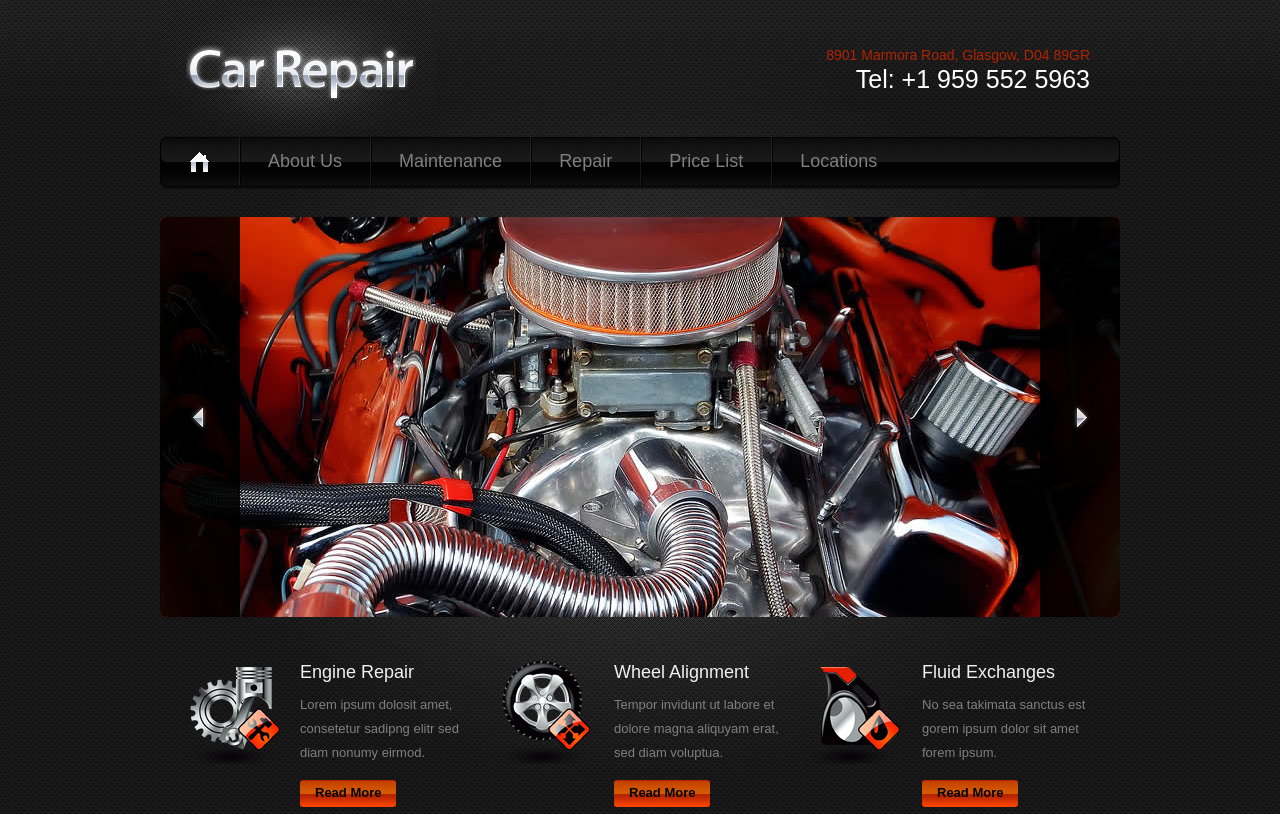
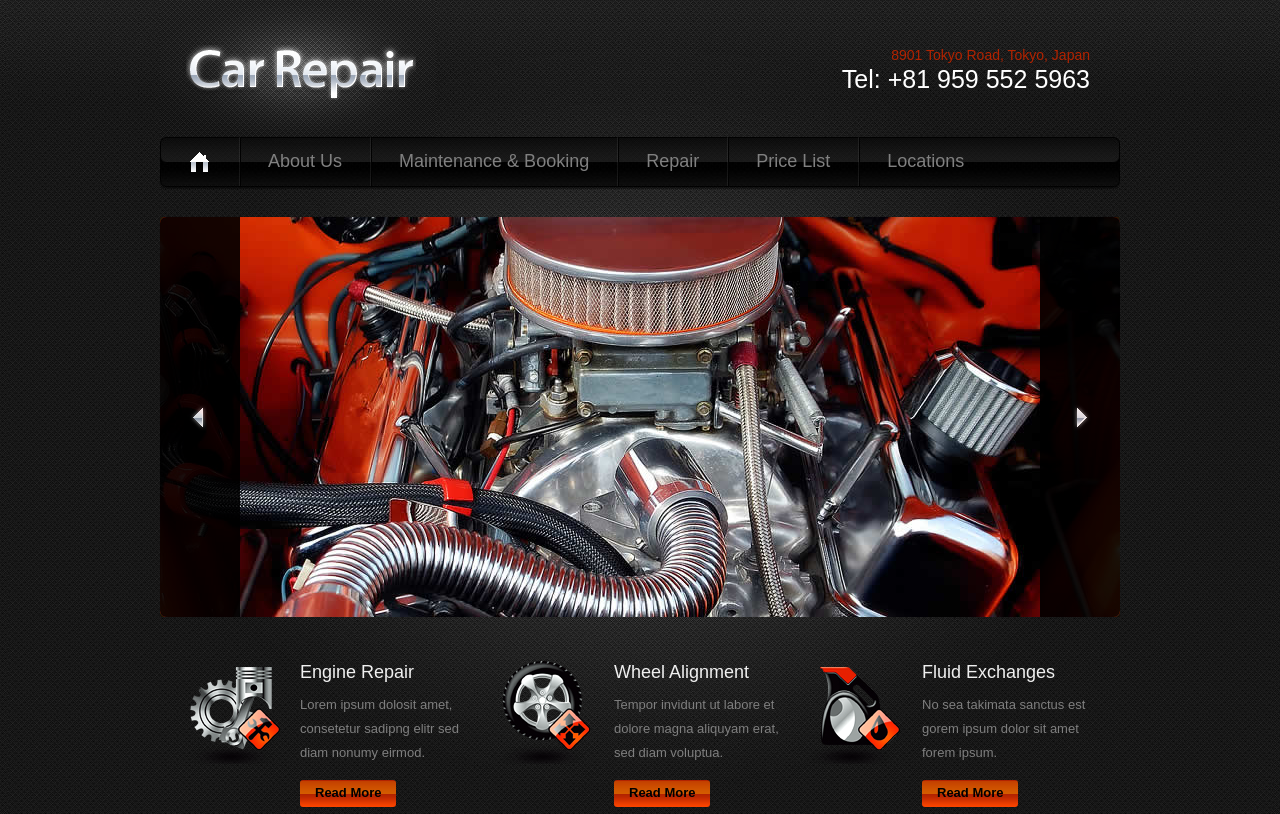
Before and after one commit to sanfjb/Shopping, a plain HTML site: page index.html in a window 1280 px wide. Shown: the top 814 px of the page. Drawn offline with Linux system fonts and the light colour scheme.

Commit message:
Update index.html

```diff
--- a/index.html
+++ b/index.html
@@ -29,14 +29,14 @@
         <div class="wrapper">
           <h1><a href="index.html">Car Repair & Grand Japan Parts</a></h1>
           <div class="fright">
-            <div class="indent"> <span class="address">8901 Marmora Road, Glasgow, D04 89GR</span> <span class="phone">Tel: +1 959 552 5963</span> </div>
+            <div class="indent"> <span class="address">8901 Tokyo Road, Tokyo, Japan</span> <span class="phone">Tel: +81 959 552 5963</span> </div>
           </div>
         </div>
         <nav>
           <ul class="menu">
             <li><a class="active" href="index.html">Home</a></li>
             <li><a href="about.html">About Us</a></li>
-            <li><a href="maintenance.html">Maintenance </a></li>
+            <li><a href="maintenance.html">Maintenance & Booking </a></li>
             <li><a href="repair.html">Repair</a></li>
             <li><a href="price.html">Price List</a></li>
             <li><a href="locations.html">Locations</a></li>
```
